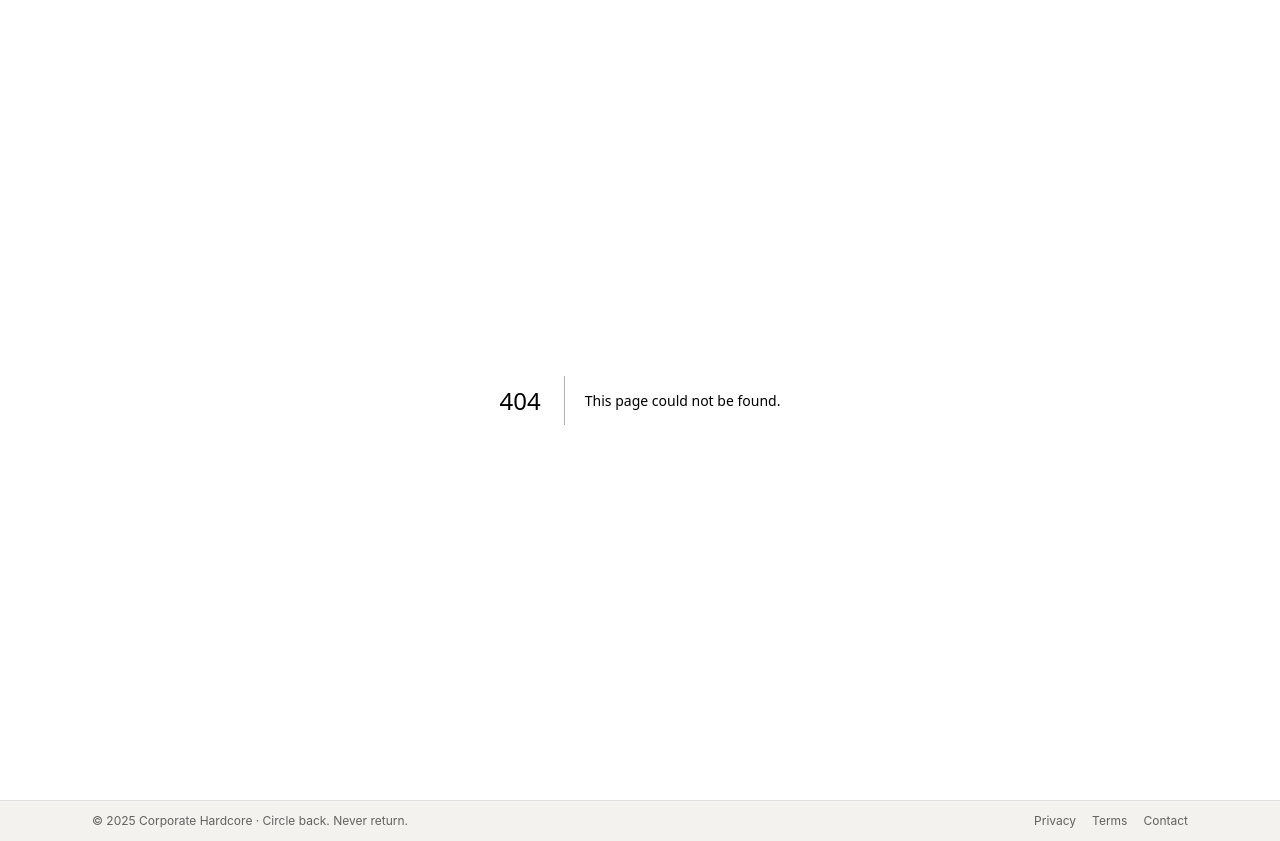
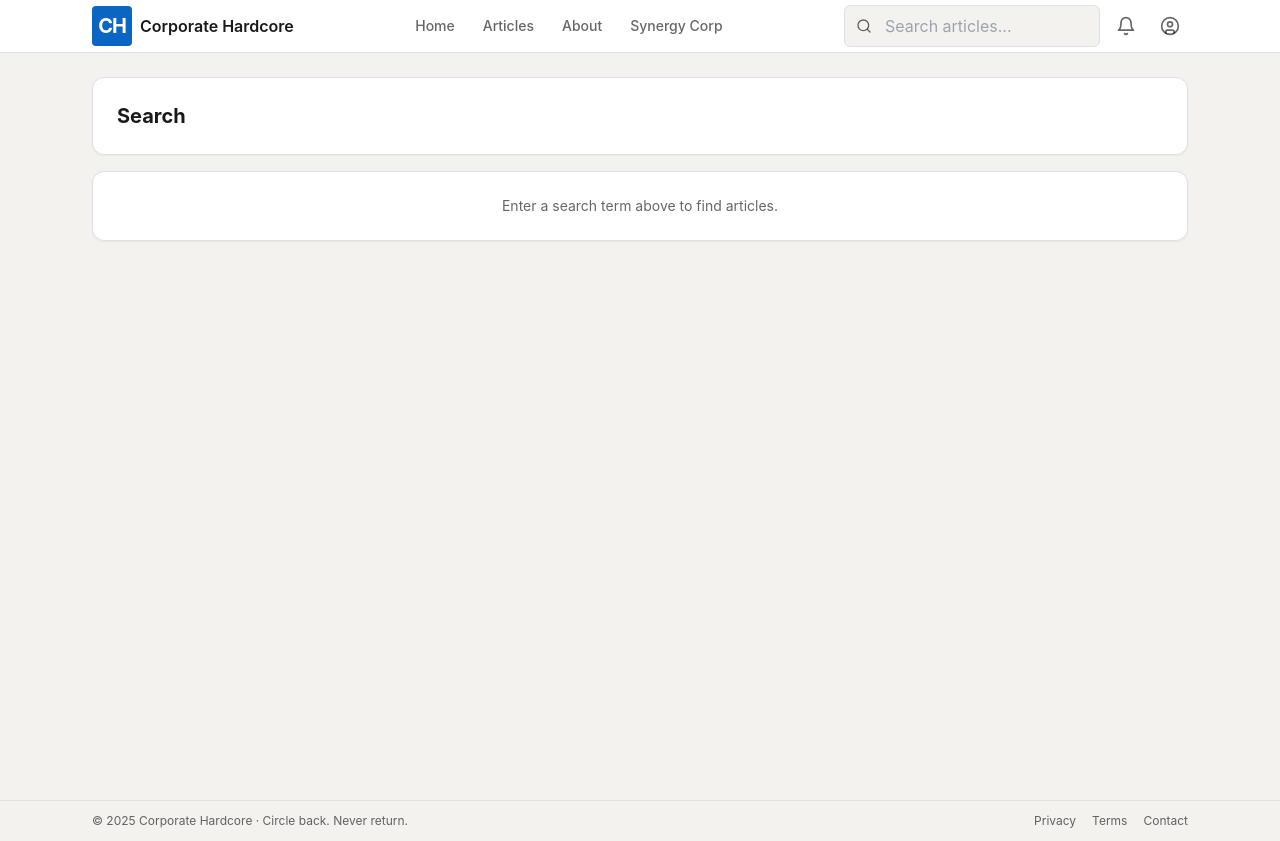
Before and after one commit to cotibllc/websites, a Next.js app in the folder corporate-hardcore/corporate-hardcore/: page /search in a window 1280 px wide. Before the commit this address had no page. Built offline with nearby package versions, Linux system fonts and the light colour scheme.

Commit message:
made search bar functional

```diff
--- /dev/null
+++ b/corporate-hardcore/corporate-hardcore/src/app/search/page.tsx
@@ -0,0 +1,106 @@
+import Navigation from "@/components/Navigation";
+import Link from "next/link";
+import { getSortedPostsData } from "@/lib/blog";
+import { Calendar, SearchX } from "lucide-react";
+
+export function generateMetadata({
+  searchParams,
+}: {
+  searchParams: Promise<{ q?: string }>;
+}) {
+  return searchParams.then(({ q }) => ({
+    title: q ? `"${q}" – Search | Corporate Hardcore` : "Search | Corporate Hardcore",
+  }));
+}
+
+export default async function SearchPage({
+  searchParams,
+}: {
+  searchParams: Promise<{ q?: string }>;
+}) {
+  const { q } = await searchParams;
+  const query = (q ?? "").trim().toLowerCase();
+
+  const allPosts = getSortedPostsData();
+
+  const results = query
+    ? allPosts.filter(
+        (post) =>
+          post.title.toLowerCase().includes(query) ||
+          post.description.toLowerCase().includes(query) ||
+          post.arc.toLowerCase().includes(query)
+      )
+    : [];
+
+  return (
+    <main className="min-h-screen bg-bg-main">
+      <Navigation />
+
+      <div className="mx-auto content-max px-4 py-6 max-w-2xl">
+        <div className="surface-card p-6 mb-4">
+          <h1 className="text-xl font-bold text-text-primary">
+            {query ? (
+              <>
+                Results for{" "}
+                <span className="text-linkedin-blue">&ldquo;{q}&rdquo;</span>
+              </>
+            ) : (
+              "Search"
+            )}
+          </h1>
+          {query && (
+            <p className="text-sm text-text-secondary mt-1">
+              {results.length === 0
+                ? "No articles found."
+                : `${results.length} article${results.length !== 1 ? "s" : ""} found.`}
+            </p>
+          )}
+        </div>
+
+        {query && results.length === 0 && (
+          <div className="surface-card p-10 flex flex-col items-center text-center gap-3">
+            <SearchX className="w-10 h-10 text-text-secondary opacity-40" />
+            <p className="font-medium text-text-primary">No results for &ldquo;{q}&rdquo;</p>
+            <p className="text-sm text-text-secondary">
+              Try different keywords, or{" "}
+              <Link href="/blog" className="text-linkedin-blue hover:underline">
+                browse all articles
+              </Link>
+              .
+            </p>
+          </div>
+        )}
+
+        {results.length > 0 && (
+          <div className="surface-card divide-y divide-border-light">
+            {results.map((post) => (
+              <Link
+                key={post.slug}
+                href={`/blog/${post.slug}`}
+                className="block p-6 hover:bg-gray-50 transition"
+              >
+                <span className="text-xs font-medium text-linkedin-blue uppercase tracking-wide">
+                  {post.arc}
+                </span>
+                <h2 className="text-lg font-semibold text-text-primary mt-1">{post.title}</h2>
+                <p className="mt-2 text-sm text-text-secondary line-clamp-2">
+                  {post.description}
+                </p>
+                <div className="mt-3 flex items-center gap-2 text-xs text-text-secondary">
+                  <Calendar className="w-3 h-3" />
+                  <time dateTime={post.date}>{post.date}</time>
+                </div>
+              </Link>
+            ))}
+          </div>
+        )}
+
+        {!query && (
+          <div className="surface-card p-6 text-center text-text-secondary text-sm">
+            Enter a search term above to find articles.
+          </div>
+        )}
+      </div>
+    </main>
+  );
+}
--- a/corporate-hardcore/corporate-hardcore/src/components/Navigation.tsx
+++ b/corporate-hardcore/corporate-hardcore/src/components/Navigation.tsx
@@ -2,7 +2,7 @@
 
 import Link from "next/link";
 import { Search, Bell, UserCircle, Menu, X } from "lucide-react";
-import { usePathname } from "next/navigation";
+import { usePathname, useRouter } from "next/navigation";
 import { useState } from "react";
 
 const navLinks = [
@@ -11,6 +11,56 @@ const navLinks = [
   { label: "About", href: "/about" },
   { label: "Synergy Corp", href: "/company" },
 ];
+
+function SearchForm({ className }: { className?: string }) {
+  const router = useRouter();
+  const [query, setQuery] = useState("");
+
+  function handleSubmit(e: React.FormEvent) {
+    e.preventDefault();
+    const q = query.trim();
+    if (q) router.push(`/search?q=${encodeURIComponent(q)}`);
+  }
+
+  return (
+    <form onSubmit={handleSubmit} className={className} role="search">
+      <Search className="absolute left-3 top-1/2 -translate-y-1/2 w-4 h-4 text-text-secondary pointer-events-none" />
+      <input
+        type="search"
+        placeholder="Search articles..."
+        value={query}
+        onChange={(e) => setQuery(e.target.value)}
+        aria-label="Search articles"
+        className="pl-10 pr-4 py-2 rounded-md bg-bg-main border border-border-light focus:outline-none focus:ring-2 focus:ring-linkedin-blue w-64"
+      />
+    </form>
+  );
+}
+
+function MobileSearchForm({ className }: { className?: string }) {
+  const router = useRouter();
+  const [query, setQuery] = useState("");
+
+  function handleSubmit(e: React.FormEvent) {
+    e.preventDefault();
+    const q = query.trim();
+    if (q) router.push(`/search?q=${encodeURIComponent(q)}`);
+  }
+
+  return (
+    <form onSubmit={handleSubmit} className={className} role="search">
+      <Search className="absolute left-3 top-1/2 mt-0.5 -translate-y-1/2 w-4 h-4 text-text-secondary pointer-events-none" />
+      <input
+        type="search"
+        placeholder="Search articles..."
+        value={query}
+        onChange={(e) => setQuery(e.target.value)}
+        aria-label="Search articles"
+        className="w-full pl-10 pr-4 py-2 rounded-md bg-bg-main border border-border-light focus:outline-none focus:ring-2 focus:ring-linkedin-blue text-sm"
+      />
+    </form>
+  );
+}
 
 export default function Navigation() {
   const pathname = usePathname();
@@ -44,12 +94,7 @@ export default function Navigation() {
         {/* Right side */}
         <div className="flex items-center space-x-2">
           <div className="relative hidden lg:block">
-            <Search className="absolute left-3 top-1/2 -translate-y-1/2 w-4 h-4 text-text-secondary" />
-            <input
-              type="search"
-              placeholder="Search articles..."
-              className="pl-10 pr-4 py-2 rounded-md bg-bg-main border border-border-light focus:outline-none focus:ring-2 focus:ring-linkedin-blue w-64"
-            />
+            <SearchForm className="relative" />
           </div>
           <button className="p-2 rounded-full hover:bg-btn-secondary hidden md:block" aria-label="Notifications">
             <Bell className="w-5 h-5 text-text-secondary" />
@@ -85,12 +130,7 @@ export default function Navigation() {
             </Link>
           ))}
           <div className="relative pt-1">
-            <Search className="absolute left-3 top-1/2 mt-0.5 -translate-y-1/2 w-4 h-4 text-text-secondary" />
-            <input
-              type="search"
-              placeholder="Search articles..."
-              className="w-full pl-10 pr-4 py-2 rounded-md bg-bg-main border border-border-light focus:outline-none focus:ring-2 focus:ring-linkedin-blue text-sm"
-            />
+            <MobileSearchForm className="relative" />
           </div>
         </nav>
       )}
```
